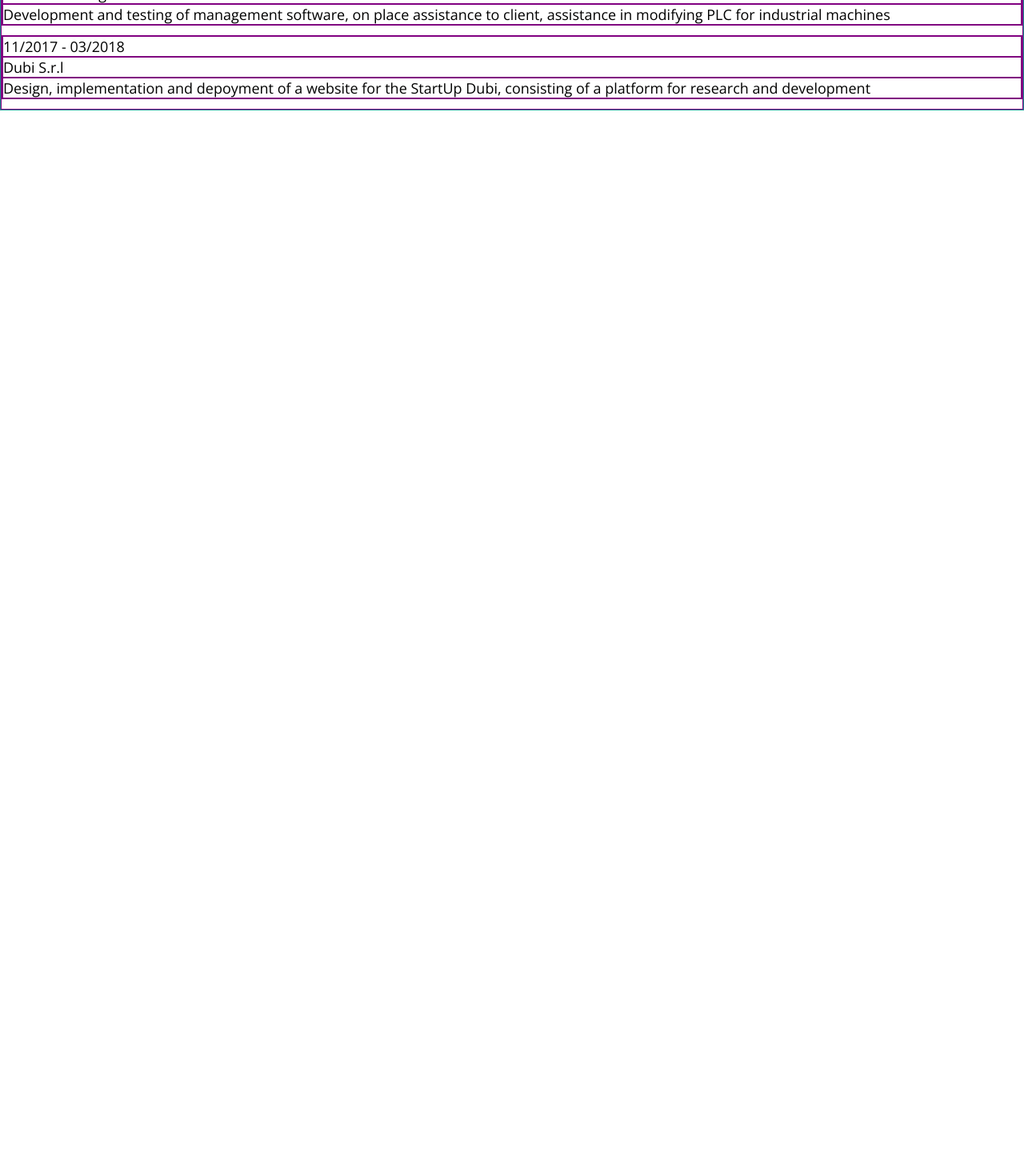
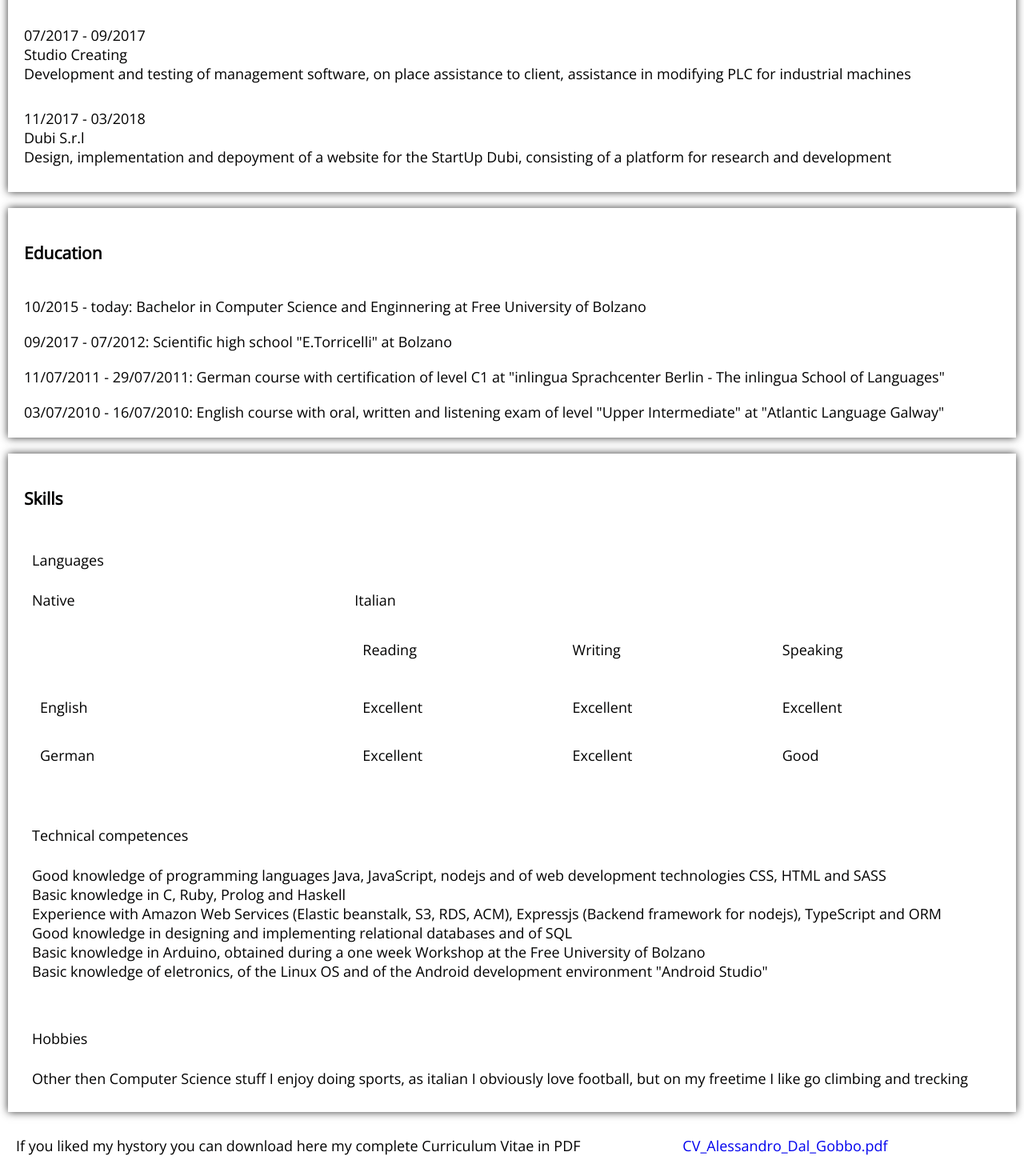
Before and after one commit to AleDG93/whois_aledg, a React (Create React App) app: page /contacts in a window 1280 px wide. Shown: the part 799-2269 px from the top of the page at 80% size. Before the commit the page ends 937 px from the top, so only its background shows below. Built offline with nearby package versions, Linux system fonts and the light colour scheme.

Commit message:
Restyling of CV component, created container-table CSS class

```diff
--- a/src/assets/scss/_config.scss
+++ b/src/assets/scss/_config.scss
@@ -79,6 +79,8 @@ header {
   text-justify: inter-word;
 }
 
+
+
 /*
 Define Grid structure of the container
 */
@@ -88,6 +90,23 @@ Define Grid structure of the container
   grid-template-columns: repeat(3, minmax(300px, 1fr));
   grid-gap: 10px;
   grid-auto-rows: minmax(30px, auto);
+  padding: 10px;
+}
+
+.container-small {
+  @extend .container;
+  grid-template-columns: repeat(3, minmax(200px, 1fr));
+
+}
+.container-table {
+
+  @extend .container;
+
+}
+
+.container-fixed {
+
+  grid-gap: 10px;
   padding: 10px;
 }
 
@@ -226,14 +245,25 @@ Define Grid structure of the container
     grid-template-columns: repeat(auto-fill, minmax(280px, 1fr));
     grid-auto-rows: minmax(20px, auto);
     grid-gap: 5px;
-    background-color: $red;
     padding: 5px;
+
+  }
+
+  .container-table {
+    display: inline;
+    grid-auto-rows: minmax(20px, auto);
+    grid-gap: 5px;
+    padding: 5px;
+    grid-template-columns: repeat(3, minmax(200, 1fr));
+  }
+
+  .container-small {
+    grid-template-columns: repeat(3, minmax(100px, 1fr));
 
   }
   .container-fixed {
     grid-auto-rows: minmax(20px, auto);
     grid-gap: 5px;
-    background-color: $red;
     padding: 5px;
     grid-template-columns: repeat(3, minmax(280px, 1fr));
   }
@@ -309,8 +339,8 @@ Define Grid structure of the container
 
 
 
- //Colors for containers
-// /*
+//Colors for containers
+/*
  .container {
   border: solid 1px $red;
 
@@ -342,9 +372,9 @@ Define Grid structure of the container
   border: solid 1px green;
 }
 
-/*
-Define rows classes inside container
-*/
+
+// Define rows classes inside container
+
 
 .one-r {
   border: solid 1px purple;
--- a/src/assets/scss/default.scss
+++ b/src/assets/scss/default.scss
@@ -57,7 +57,17 @@ header {
 
 .profile_image {
 
-    border-radius: 45%;
+    border-radius: 60%;
     max-width: 250px;
     max-height: 250px;
 }
+
+.div-box-shadow {
+    @include box-shadow(0 0 10px, $darkGrey);
+}
+@media only screen and (max-width : 1024px) {
+
+    .div-box-shadow {
+        @include box-shadow(0 0 5px, $darkGrey);
+    }
+}
--- a/src/components/pages/contacts.js
+++ b/src/components/pages/contacts.js
@@ -1,10 +1,11 @@
 import React, { Component } from 'react';
-
+import cv_pdf from '../../assets/images/CV_Alessandro_Dal_Gobbo.pdf';
 
 class Contacts extends Component {
   render() {
     return (
       <div className="container-fixed">
+        <div className="container-fixed div-box-shadow m-b-l">
         <div className="container one-r full-c-third">
           <div className="one-r container">
             <h3>Personal info</h3>
@@ -60,8 +61,9 @@ class Contacts extends Component {
             </div>
           </div>
         </div>
-      <div className="container-fixed three-r full-c-third">
-        <div className="one-r">
+      </div>
+      <div className="container-fixed three-r full-c-third div-box-shadow m-b-l">
+        <div className="one-r container">
           <h3>Work experience</h3>
         </div>
         <div className="two-r container-fixed m-b-m">
@@ -98,6 +100,126 @@ class Contacts extends Component {
           </div>
         </div>
       </div>
+      <div className="container-fixed four-r full-c-third div-box-shadow m-b-l">
+        <div className="one-r container">
+          <h3>Education</h3>
+        </div>
+        <div className="container-fixed">
+        <div className="full-c-third m">
+          10/2015 - today: Bachelor in Computer Science and Enginnering at Free University of Bolzano
+          </div>
+      </div>
+
+        <div className="container-fixed">
+        <div className="full-c-third">
+          09/2017 - 07/2012: Scientific high school "E.Torricelli" at Bolzano
+          </div>
+      </div>
+
+        <div className="container-fixed">
+        <div className="full-c-third">
+          11/07/2011 - 29/07/2011: German course with certification of level C1 at "inlingua Sprachcenter Berlin - The inlingua School of Languages"
+          </div>
+       </div>
+
+       <div className="container-fixed">
+         <div className="full-c-third">
+          03/07/2010 - 16/07/2010: English course with oral, written and listening exam of level "Upper Intermediate" at "Atlantic Language Galway"
+          </div>
+      </div>
+      </div>
+      <div className="container-fixed five-r full-c-third m-b-l div-box-shadow">
+        <div className="one-r container-fixed">
+          <h3>Skills</h3>
+        </div>
+        <div className="container-fixed">
+          <div className="full-c-third container one-r">
+            <div className="f-c-third one-r">
+              Languages
+            </div>
+          </div>
+          <div className="st-c-third container-table two-r">
+          <div className="f-c-third one-r">
+              Native
+            </div>
+            <div className="st-c-third one-r">
+              Italian
+            </div>
+            <div className="st-c-third two-r container-small m-b-m m-t-m">
+              <div className="f-c-third">
+                Reading
+              </div>
+              <div className="s-c-third">
+                Writing
+              </div>
+              <div className="t-c-third">
+                Speaking
+                </div>
+              </div>
+              <div className="f-c-third three-r container-small">
+                English
+              </div>
+              <div className="st-c-third three-r container-small">
+                <div className="f-c-third">
+                  Excellent
+                </div>
+                <div className="s-c-third">
+                  Excellent
+                </div>
+                <div className="t-c-third">
+                  Excellent
+                </div>
+              </div>
+              <div className="f-c-third four-r container-small">
+                German
+              </div>
+              <div className="st-c-third four-r container-small">
+                <div className="f-c-third">
+                  Excellent
+                </div>
+                <div className="s-c-third">
+                  Excellent
+                </div>
+                <div className="t-c-third">
+                  Good
+                </div>
+              </div>
+          </div>
+        </div>
+        <div className="container-fixed m-t-l">
+          <div className="full-c-third container one-r">
+            <div className="f-c-third one-r">
+              Technical competences
+            </div>
+          </div>
+          <div className="row justify-text">
+            Good knowledge of programming languages Java, JavaScript, nodejs and of web development technologies CSS, HTML and SASS <br />
+            Basic knowledge in C, Ruby, Prolog and Haskell <br />
+            Experience with Amazon Web Services (Elastic beanstalk, S3, RDS, ACM), Expressjs (Backend framework for nodejs), TypeScript and ORM <br />
+            Good knowledge in designing and implementing relational databases and of SQL <br />
+            Basic knowledge in Arduino, obtained during a one week Workshop at the Free University of Bolzano <br />
+            Basic knowledge of eletronics, of the Linux OS and of the Android development environment "Android Studio"
+          </div>
+        </div>
+        <div className="container-fixed m-t-l">
+          <div className="full-c-third container one-r">
+            <div className="f-c-third one-r">
+              Hobbies
+            </div>
+          </div>
+          <div className="row justify-text">
+            Other then Computer Science stuff I enjoy doing sports, as italian I obviously love football, but on my freetime I like go climbing and trecking
+          </div>
+        </div>
+      </div>
+      <div className="full-c-third container">
+        <div className="fs-c-third one-r">
+          If you liked my hystory you can download here my complete Curriculum Vitae in PDF
+        </div>
+        <div className="one-r">
+        <a href={cv_pdf}>CV_Alessandro_Dal_Gobbo.pdf</a>
+        </div>
+      </div>
     </div>
     );
   }
```
Also changed, not shown: src/assets/css/default.min.css, 1 other file (tests, documents, lock files or other folders). Lines whose indentation alone changed are shown as unchanged.
